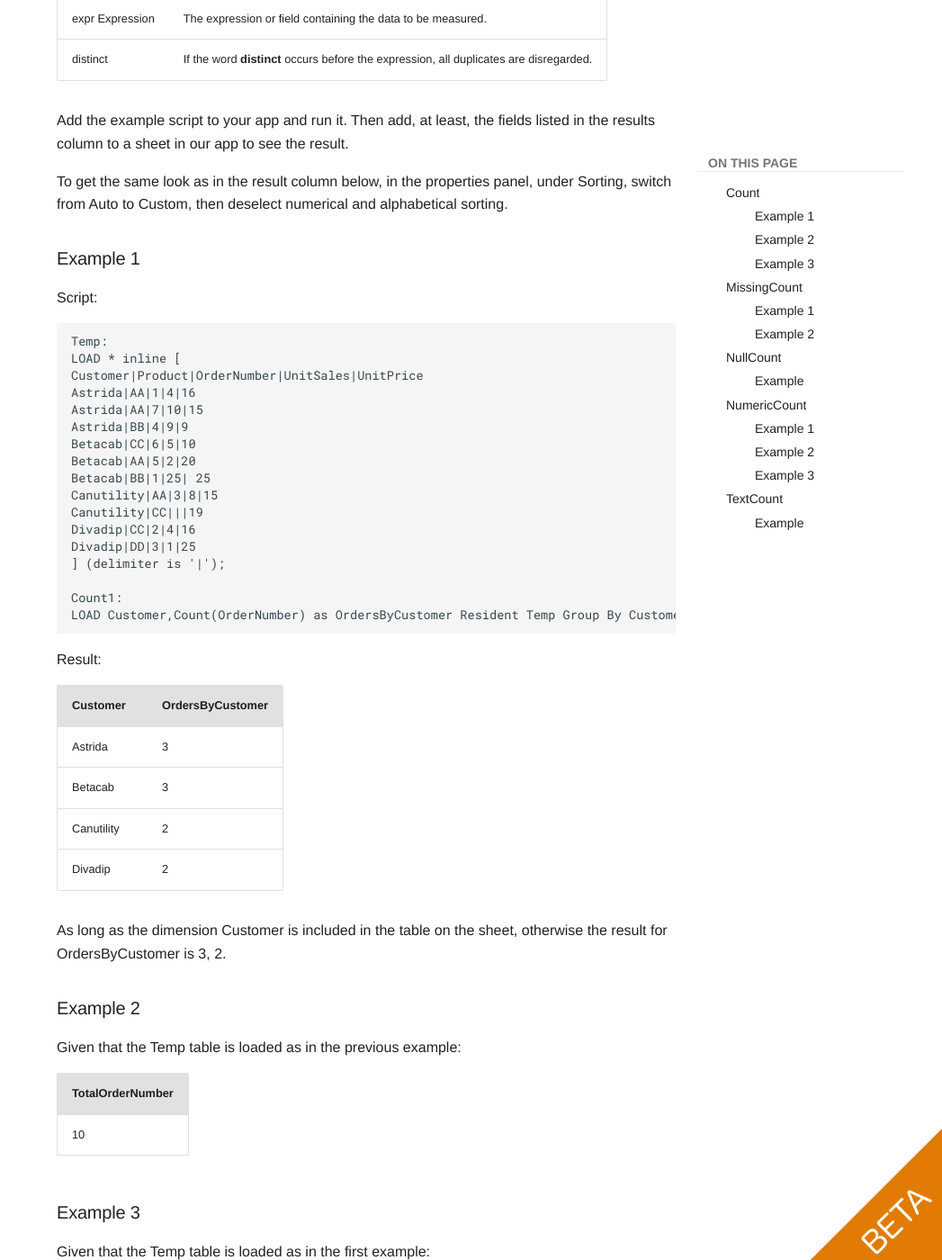
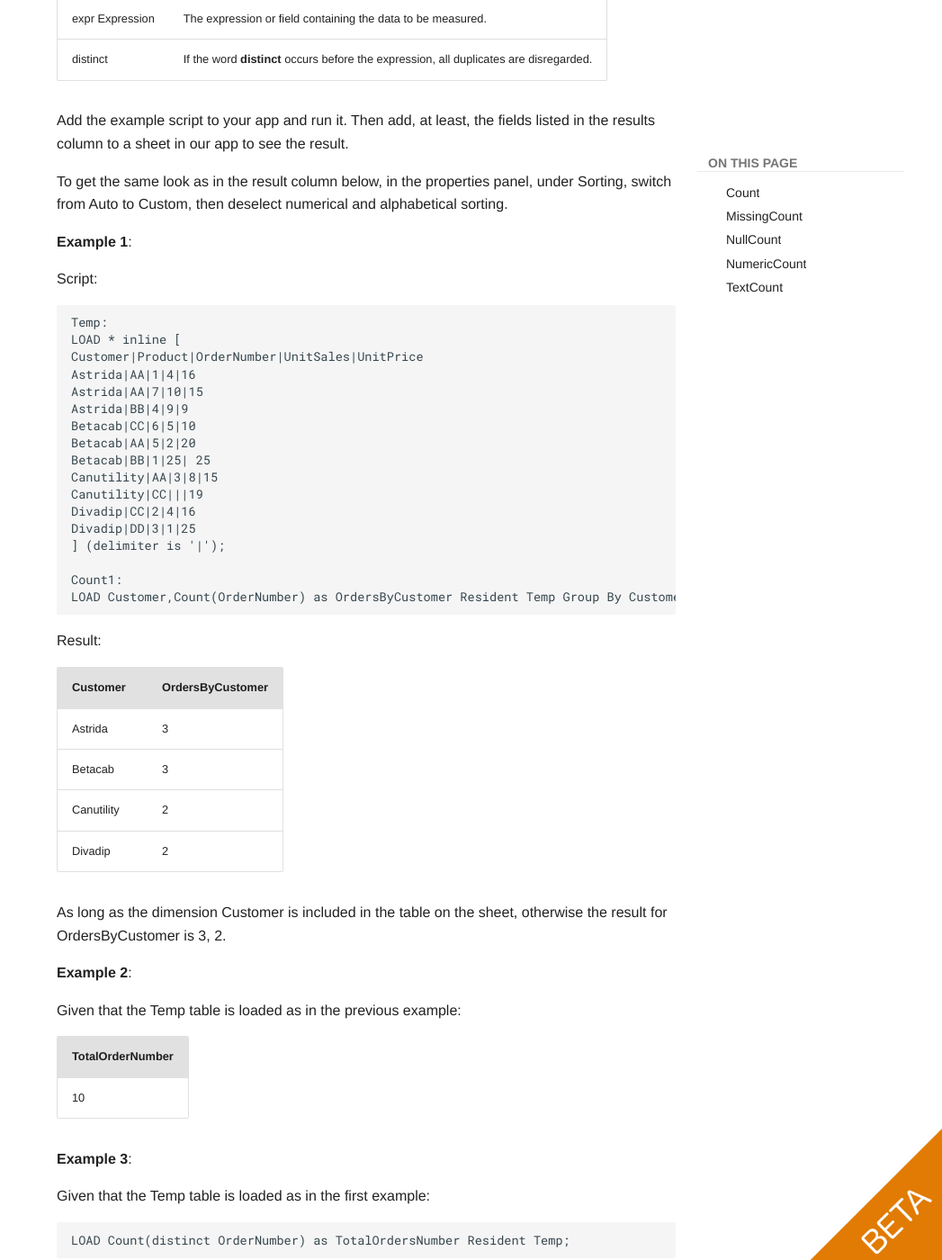
Before and after one commit to qlik-oss/core-website, an MkDocs documentation site: the page built from docs/services/qix-engine/script_reference/counter_aggregation_functions.md, in a window 1280 px wide and 1400 px high, scrolled down 630 px. Shown: the whole window at 90% size, without its empty margins (233-1280 px from the left). Built offline with MkDocs 1.6.1 and Material for MkDocs 9.7.7, drawn with Linux system fonts in a browser that asks for light colours; comment, search, counter and statistics services are not loaded; old or Windows-style settings are respelled for this version of MkDocs.

Commit message:
Put examples in bold and not as a section (#356)

````diff
--- a/docs/services/qix-engine/script_reference/counter_aggregation_functions.md
+++ b/docs/services/qix-engine/script_reference/counter_aggregation_functions.md
@@ -22,7 +22,7 @@ To get the same look as in the result column below, in the properties
 panel, under Sorting, switch from Auto to Custom, then deselect
 numerical and alphabetical sorting.
 
-### Example 1
+**Example 1**:
 
 Script:
 
@@ -58,7 +58,7 @@ Result:
 As long as the dimension Customer is included in the table on the sheet,
 otherwise the result for OrdersByCustomer is 3, 2.
 
-### Example 2
+**Example 2**:
 
 Given that the Temp table is loaded as in the previous example:
 
@@ -66,7 +66,7 @@ Given that the Temp table is loaded as in the previous example:
 | ---------------- |
 | 10 |
 
-### Example 3
+**Example 3**:
 
 Given that the Temp table is loaded as in the first example:
 
@@ -104,7 +104,7 @@ To get the same look as in the result column below, in the properties
 panel, under Sorting, switch from Auto to Custom, then deselect
 numerical and alphabetical sorting.
 
-### Example 1
+**Example 1**:
 
 Script:
 
@@ -146,7 +146,7 @@ The second statement gives:
 
 in a table with that dimension.
 
-### Example 2
+**Example 2**:
 
 Given that the Temp table is loaded as in the previous example:
 
@@ -184,7 +184,7 @@ To get the same look as in the result column below, in the properties
 panel, under Sorting, switch from Auto to Custom, then deselect
 numerical and alphabetical sorting.
 
-### Example
+**Example**:
 
 Script:
 
@@ -248,7 +248,7 @@ To get the same look as in the result column below, in the properties
 panel, under Sorting, switch from Auto to Custom, then deselect
 numerical and alphabetical sorting.
 
-### Example 1
+**Example 1**:
 
 ```code
 Temp:
@@ -277,7 +277,7 @@ LOAD Customer,NumericCount(OrderNumber) as NumericCountByCustomer Resident Temp
 | Canutility | 0 |
 | Divadip | 2 |
 
-### Example 2
+**Example 2**:
 
 ```code
 LOAD NumericCount(OrderNumber) as TotalNumericCount Resident Temp;
@@ -291,7 +291,7 @@ The second statement gives:
 
 in a table with that dimension.
 
-### Example 3
+**Example 3**:
 
 Given that the Temp table is loaded as in the previous example:
 
@@ -329,7 +329,7 @@ To get the same look as in the result column below, in the properties
 panel, under Sorting, switch from Auto to Custom, then deselect
 numerical and alphabetical sorting.
 
-### Example
+**Example**:
 
 ```code
 Temp:
````
Also changed, not shown: docs/services/qix-engine/script_reference/basic_aggregation_functions.md (+1 -1 lines), docs/services/qix-engine/script_reference/financial_aggregation_functions.md (+4 -4 lines).
